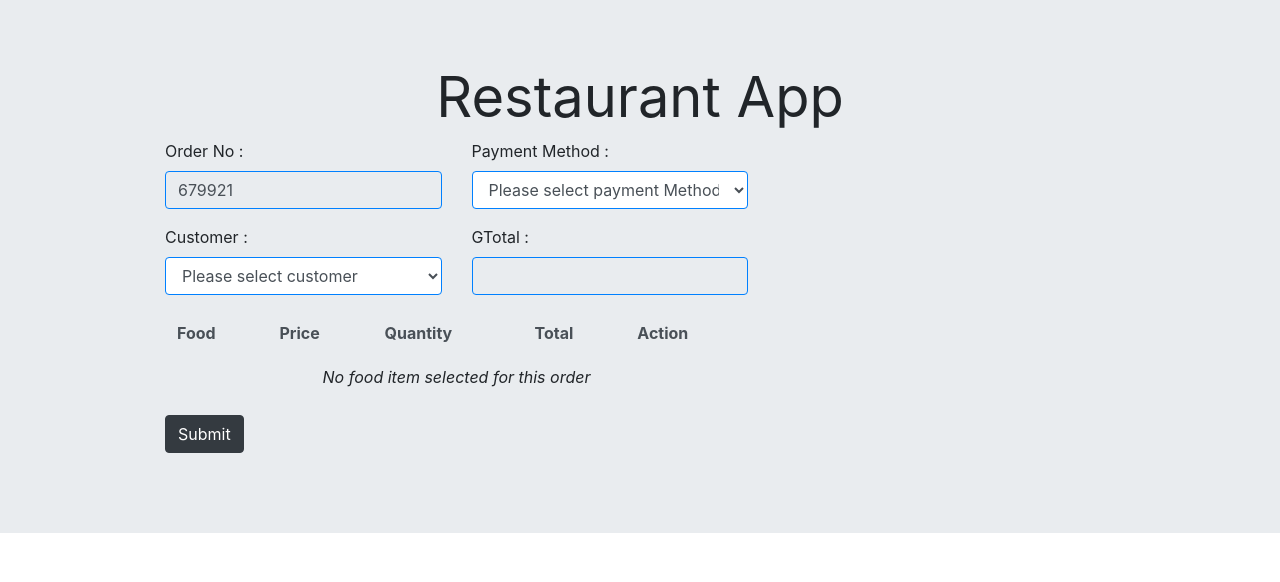
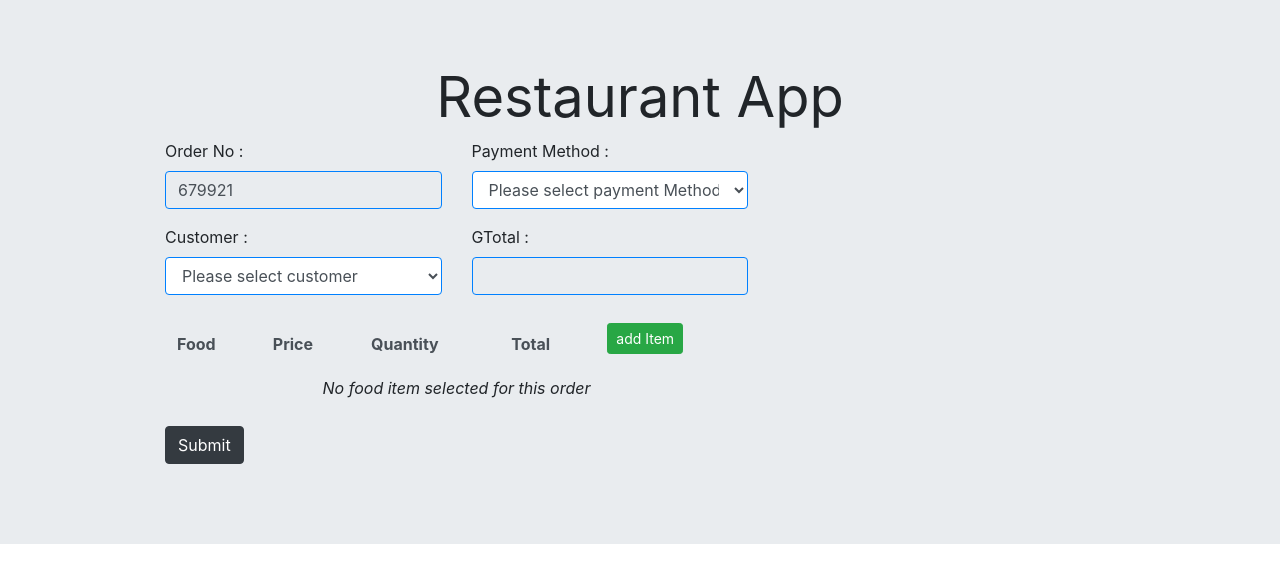
Before and after one commit to RamTheeru/angular-hmc1dp, an Angular app: page /order/edit/1 in a window 1280 px wide. Shown: the top 582 px of the page. Built offline with nearby package versions, Linux system fonts and the light colour scheme.

Commit message:
1 file modified

```diff
--- a/src/app/orders/order/order.component.html
+++ b/src/app/orders/order/order.component.html
@@ -34,7 +34,9 @@
        <th>Price</th>
         <th>Quantity</th>
         <th>Total</th>
-        <th>Action</th>
+        <th>
+          <a href="" class="btn btn-sm btn-success text-white"><i class="fa fa-plus"></i>add Item</a>
+        </th>
     </thead>
     <tbody>
       <tr *ngIf="ordrServ.ordItems.length==0">
```
